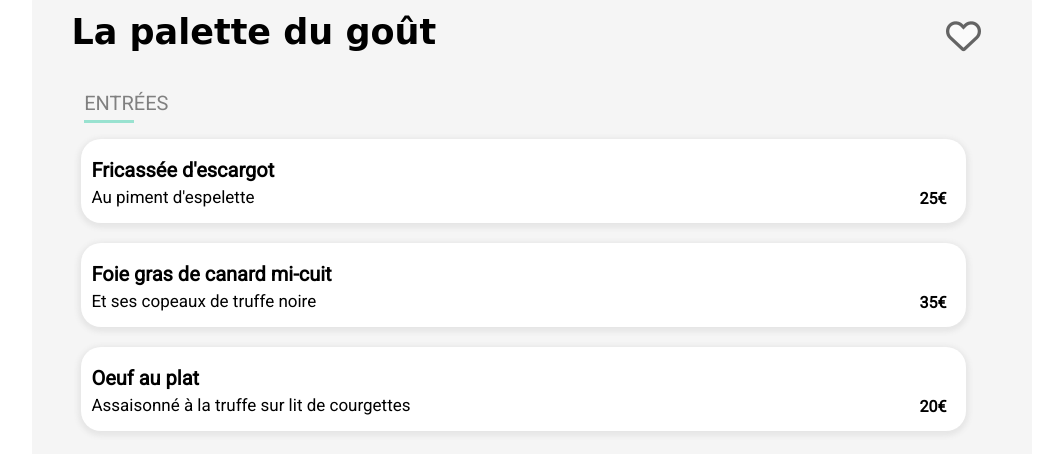
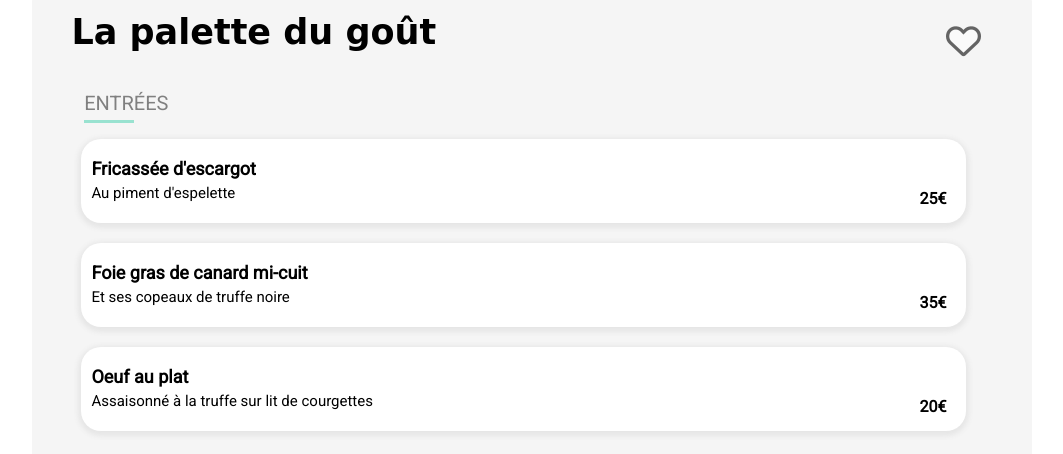
Before and after one commit to dorian196/project3, a website: page menu1.html in a window 1280 px wide. Shown: the part 412-866 px from the top of the page, without its empty margins (108-1171 px from the left). Drawn offline with Linux system fonts and the light colour scheme; a web font is replaced by a local one.

```diff
--- a/menu1.html
+++ b/menu1.html
@@ -3,7 +3,7 @@
 <head>
     <meta charset="UTF-8">
     <meta http-equiv="X-UA-Compatible" content="IE=edge">
-    <meta name="viewport" content="width=480, initial-scale=1.0">
+    <meta name="viewport" content="width=device-width, initial-scale=1.0">
     <link rel="stylesheet" href="./public/css/style.css">
     <link rel="stylesheet" href="./fontawesome/css/all.min.css">
     <link rel="preconnect" href="https://fonts.googleapis.com">
--- a/sass/components/_menu_check.scss
+++ b/sass/components/_menu_check.scss
@@ -86,7 +86,7 @@
 
 & .input:checked + .label .container_overflow
 {
-    width: 58vw;
+    width: 50vw;
 
     & .overflow1, .overflow2 {
         text-overflow: ellipsis;
--- a/sass/components/_menu_check_heart.scss
+++ b/sass/components/_menu_check_heart.scss
@@ -10,8 +10,8 @@
     & .regular_heart_menu {
         font-size: 35px;
         color: rgb(100, 100, 100);
-        position: relative;
-        top: 35px;right: 50px;
+        position: absolute;
+        top: 60px;right: 50px;
         cursor: pointer;
         }
 
@@ -21,7 +21,7 @@
         color: rgb(250, 250, 250);
         cursor: pointer;
         position: relative;
-        top: 35px; right: 15px;
+        top: 40px; right: 50px;
 
 
     }
--- a/sass/pages/menu1.scss
+++ b/sass/pages/menu1.scss
@@ -71,6 +71,7 @@
     & h1{
         font-size: 35px;
         padding-left: 3vw;
+        width: 70vw;
     }
 
     & h2 {
@@ -121,16 +122,19 @@
     & .container_overflow {
         display: flex;
         flex-direction: column;
+        width: 70vw;
     }
+
+
 
     & .overflow1 {
         font-weight: bold;
-        font-size: 20px;
+        font-size: 18px;
         margin-top: 8px;
     }
 
     & .overflow2 {
         margin-top: 5px;
-        font-size: 17px;
+        font-size: 15px;
     }
 }
```
Also changed, not shown: menu2.html (+1 -1 lines), menu3.html (+1 -1 lines), menu4.html (+1 -1 lines), public/css/style.css, 1 other file.
